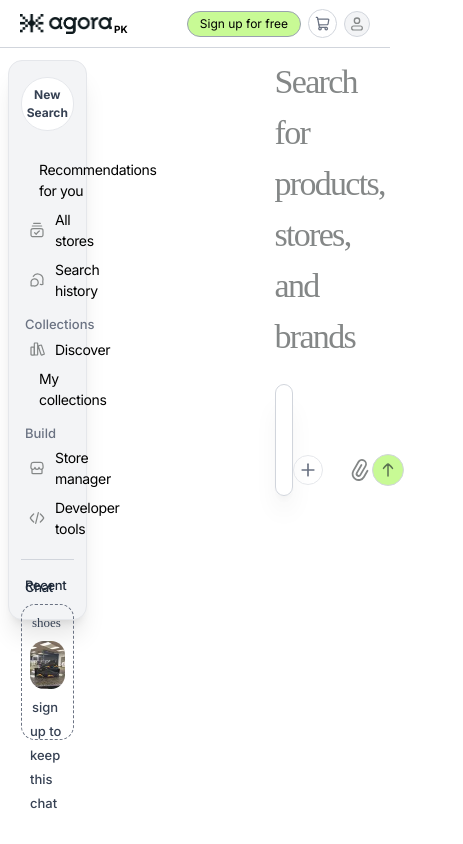
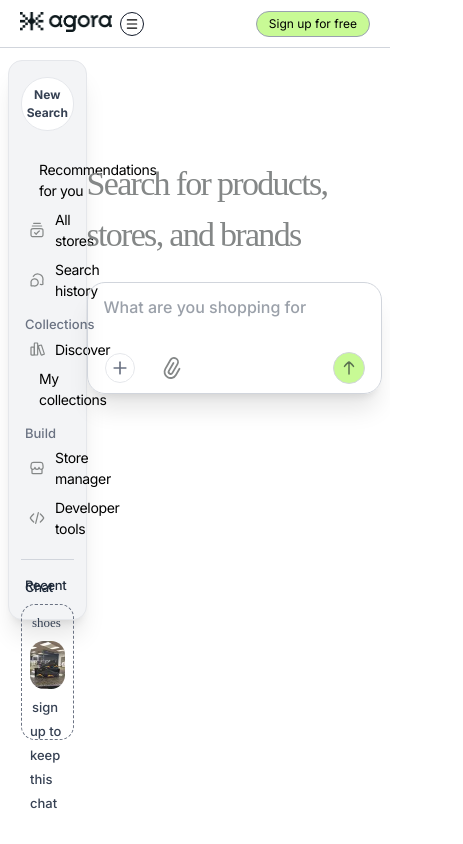
Before and after one commit to faizankhdev/agorahomepage, a Next.js app: page / in a window 390 px wide. Shown: the whole page, 463 px wide, since content can reach past the window. Built offline with nearby package versions, Linux system fonts and the light colour scheme; a web font is replaced by a local one.

Commit message:
Make it responsive

```diff
--- a/src/app/(main)/explore/page.jsx
+++ /dev/null
@@ -1,7 +0,0 @@
-import React from "react";
-
-const page = () => {
-  return <div>Hello</div>;
-};
-
-export default page;
--- a/src/app/(main)/reel/page.jsx
+++ /dev/null
@@ -1,11 +0,0 @@
-import React from 'react'
-
-const page = () => {
-  return (
-    <div>
-
-    </div>
-  )
-}
-
-export default page
--- a/src/app/layout.js
+++ b/src/app/layout.js
@@ -1,17 +1,14 @@
 import "./globals.css";
 import Header from "../components/Layout/Header";
 import Sidebar from "../components/Layout/Sidebar";
-import { Children } from "react";
+import react from "react";
+import Layout from "@/components/Layout/Layout";
 
 const layout = ({ children }) => {
   return (
     <html>
       <body className=" bg-white">
-        <Header />
-        <div className="px-2 flex w-full">
-          <Sidebar className="w-[21%]" />
-          <main className="w-[79%]">{children}</main>
-        </div>
+        <Layout children={children} />
       </body>
     </html>
   );
--- a/src/components/Layout/Header.jsx
+++ b/src/components/Layout/Header.jsx
@@ -1,19 +1,19 @@
 import Image from "next/image";
 import React from "react";
 import { Inter } from "next/font/google";
-import { ShoppingCart } from "lucide-react";
+import { Menu, ShoppingCart } from "lucide-react";
 import { UserIcon } from "@/constant/svg";
 import { DialogDemo } from "../forms/Dialog";
 
 const inter = Inter({
   subsets: ["latin"],
 });
-const Header = () => {
+const Header = ({ isOpenSidebar, setIsOpenSidebar }) => {
   return (
     <div
       className={`flex ${inter.className} justify-between fixed top-0 z-20  items-center w-full border-b border-b-gray-300 px-5 h-12`}
     >
-      <div className=" flex relative">
+      <div className=" flex relative gap-2 lg:gap-0">
         <Image
           className="cursor-pointer w-23 h-5 "
           src="/Logo.png"
@@ -21,7 +21,8 @@ const Header = () => {
           height={13.5}
           alt="Logo"
         />
-        <div className="group">
+
+        <div className="group hidden lg:block">
           <span
             className={`${inter.className} absolute top-2 left-23.5 text-[10px] font-bold cursor-pointer`}
           >
@@ -32,22 +33,34 @@ const Header = () => {
             coming soon.
           </p>
         </div>
+        <div
+          className="flex justify-center items-center border w-6 h-6 border-gray-900 p-1 rounded-full lg:hidden"
+          onClick={() => {
+            console.log("clicked");
+            setIsOpenSidebar(!isOpenSidebar);
+          }}
+        >
+          <Menu className="block lg:hidden size-4" />
+        </div>
       </div>
+
       <div className="flex items-center gap-[7px]">
-        <DialogDemo child={
-          <button
-          className={`${inter.className} bg-[#c8fa95] py-1 border hover:bg-[#b5e782] border-gray-400 rounded-2xl text-xs px-3 cursor-pointer`}
-        >
-          Sign up for free
-        </button>
-          }/>
-        <div className="border p-[6px] border-gray-300 rounded-full">
+        <DialogDemo
+          child={
+            <button
+              className={`${inter.className} bg-[#c8fa95] py-1 border hover:bg-[#b5e782] border-gray-400 rounded-2xl text-xs px-3 cursor-pointer`}
+            >
+              Sign up for free
+            </button>
+          }
+        />
+        <div className="border p-[6px] border-gray-300 rounded-full hidden lg:block">
           <ShoppingCart
             size={15}
             className="text-sm text-gray-500 cursor-pointer"
           />
         </div>
-        <div className="border p-1 bg-gray-100 border-gray-300 rounded-full cursor-pointer">
+        <div className="border p-1 bg-gray-100 border-gray-300 rounded-full cursor-pointer hidden lg:block">
           <UserIcon size={15} className="text-sm text-gray-500" />
         </div>
       </div>
--- /dev/null
+++ b/src/components/Layout/Layout.jsx
@@ -0,0 +1,24 @@
+"use client";
+import React, { useState } from "react";
+import Header from "./Header";
+import Sidebar from "./Sidebar";
+
+const Layout = ({ children }) => {
+  const [isOpenSidebar, setIsOpenSidebar] = useState(true);
+  return (
+    <div>
+      <Header
+        isOpenSidebar={isOpenSidebar}
+        setIsOpenSidebar={setIsOpenSidebar}
+      />
+      <div className="px-2 flex w-full">
+        {isOpenSidebar && (
+          <Sidebar className="w-[21%]" isOpenSidebar={isOpenSidebar} />
+        )}
+        <main className="lg:w-[79%] w-full">{children}</main>
+      </div>
+    </div>
+  );
+};
+
+export default Layout;
--- a/src/components/Layout/Sidebar.jsx
+++ b/src/components/Layout/Sidebar.jsx
@@ -12,9 +12,11 @@ import NavigationLink from "../forms/NavigationLink";
 const inter = Inter({
   subsets: ["latin"],
 });
-const Sidebar = () => {
+const Sidebar = ({ isOpenSidebar }) => {
   return (
-    <div className="w-[21%] mt-15 bg-gray-100 shadow-xl border px-3 border-gray-200 h-[560px] rounded-xl">
+    <div
+      className={`w-[21%] mt-15 bg-gray-100 shadow-xl border px-3 border-gray-200 h-[560px] rounded-xl ${isOpenSidebar ? "block" : "hidden"}  lg:block`}
+    >
       <div className="border-b pb-4 border-b-gray-300 text-center ">
         <button
           className={`${inter.className} w-full bg-white mt-4 mb-2 border border-gray-200 font-bold hover:bg-gray-50 text-gray-700 rounded-4xl py-2 text-[12px]`}
--- a/src/components/homepage/HomePage.jsx
+++ b/src/components/homepage/HomePage.jsx
@@ -6,7 +6,7 @@ import { Menubars } from "../forms/Menubars";
 
 const HomePage = () => {
   return (
-    <div className="w-full flex flex-col justify-center mt-16.5 h-[420px] px-47">
+    <div className="w-full flex flex-col justify-center mt-16.5 h-[420px] sm:px-8 md:px-10 lg:px-47">
       <h1 className="font-['Sentient'] text-[34px] tracking-tighter font-extralight text-[#848787]">
         Search for products, stores, and brands
       </h1>
```
Also changed, not shown: src/app/(main)/Layout.jsx (deleted), src/app/(main)/dashboard/page.jsx (deleted).
